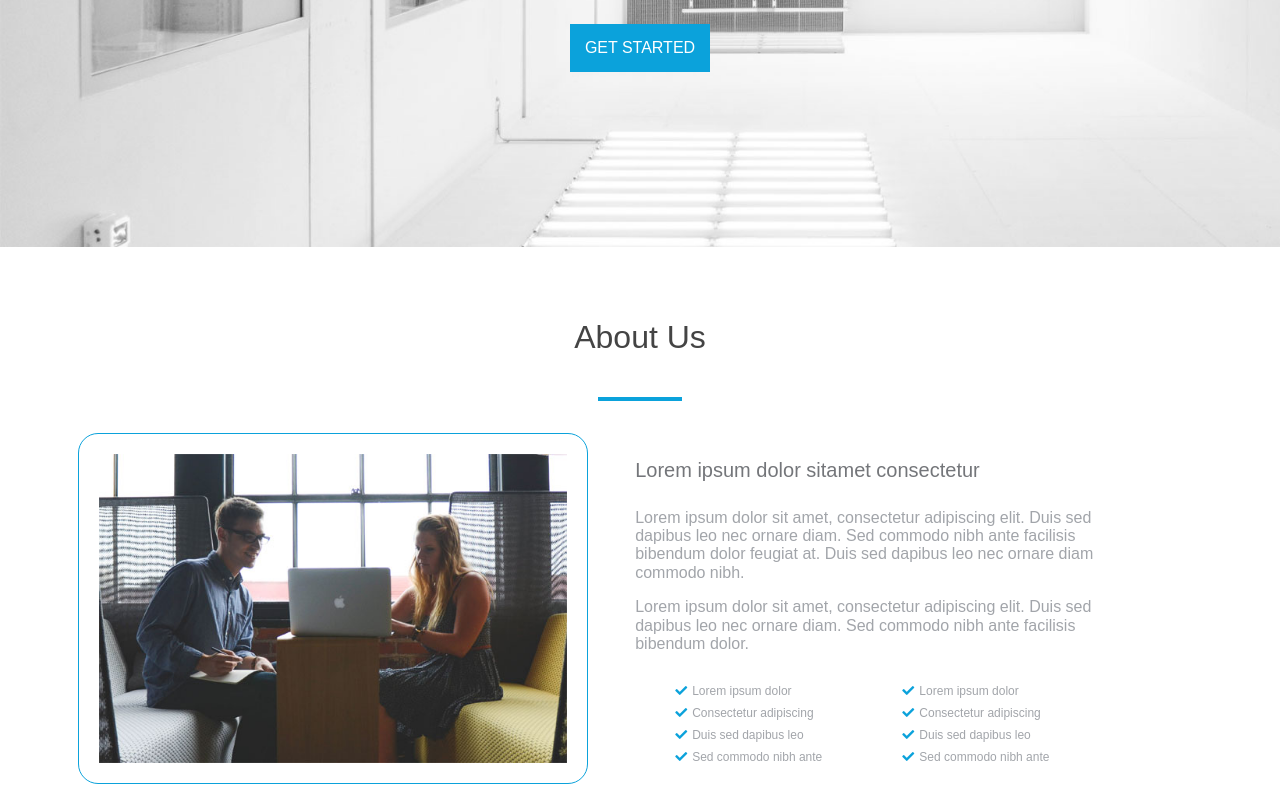
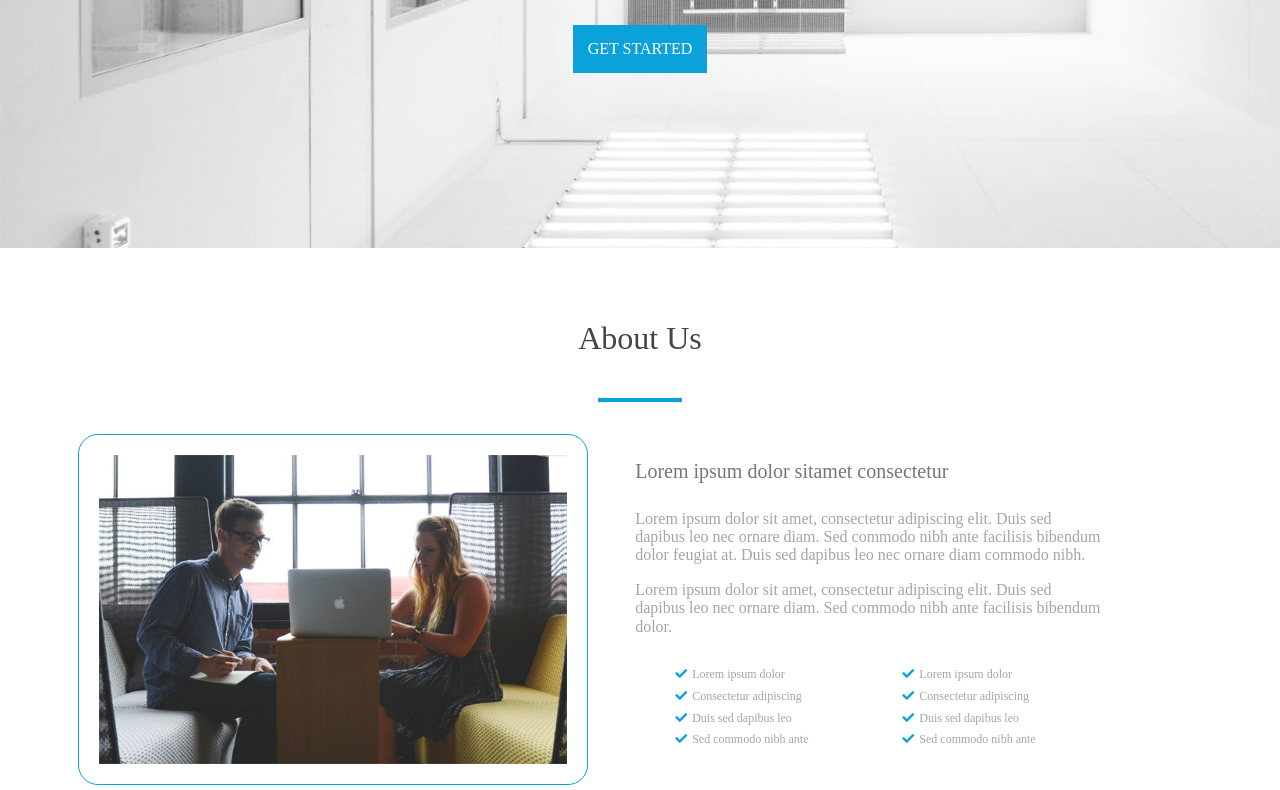
Before and after one commit to AhemdSalama/MrDoctor, a plain HTML site: page index.html in a window 1280 px wide. Shown: the part 463-1253 px from the top of the page. Drawn offline with Linux system fonts and the light colour scheme.

Commit message:
change font-family to unset

```diff
--- a/CSS/style.css
+++ b/CSS/style.css
@@ -6,7 +6,7 @@
     margin:0 auto;
 }
 body{
-    font-family: sans-serif ;
+    font-family: unset ;
 }
 
 .btn{
```
